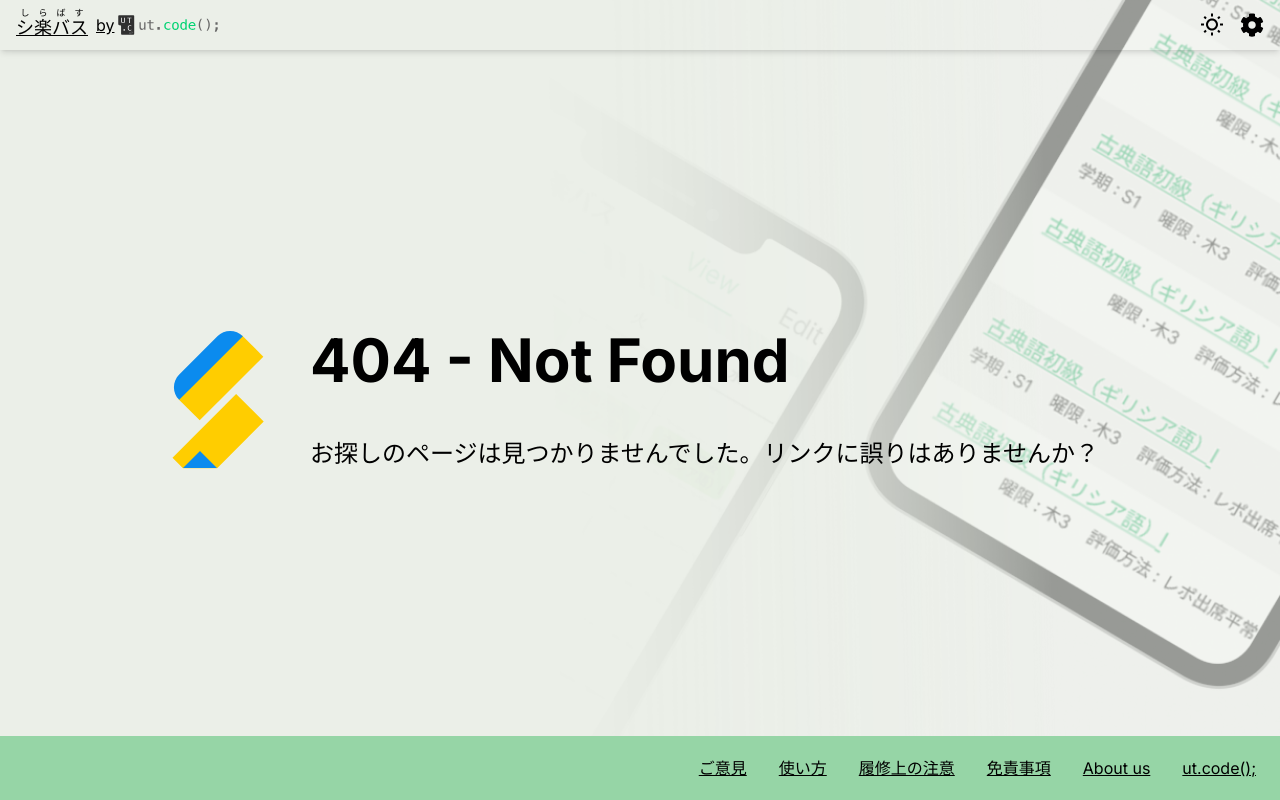
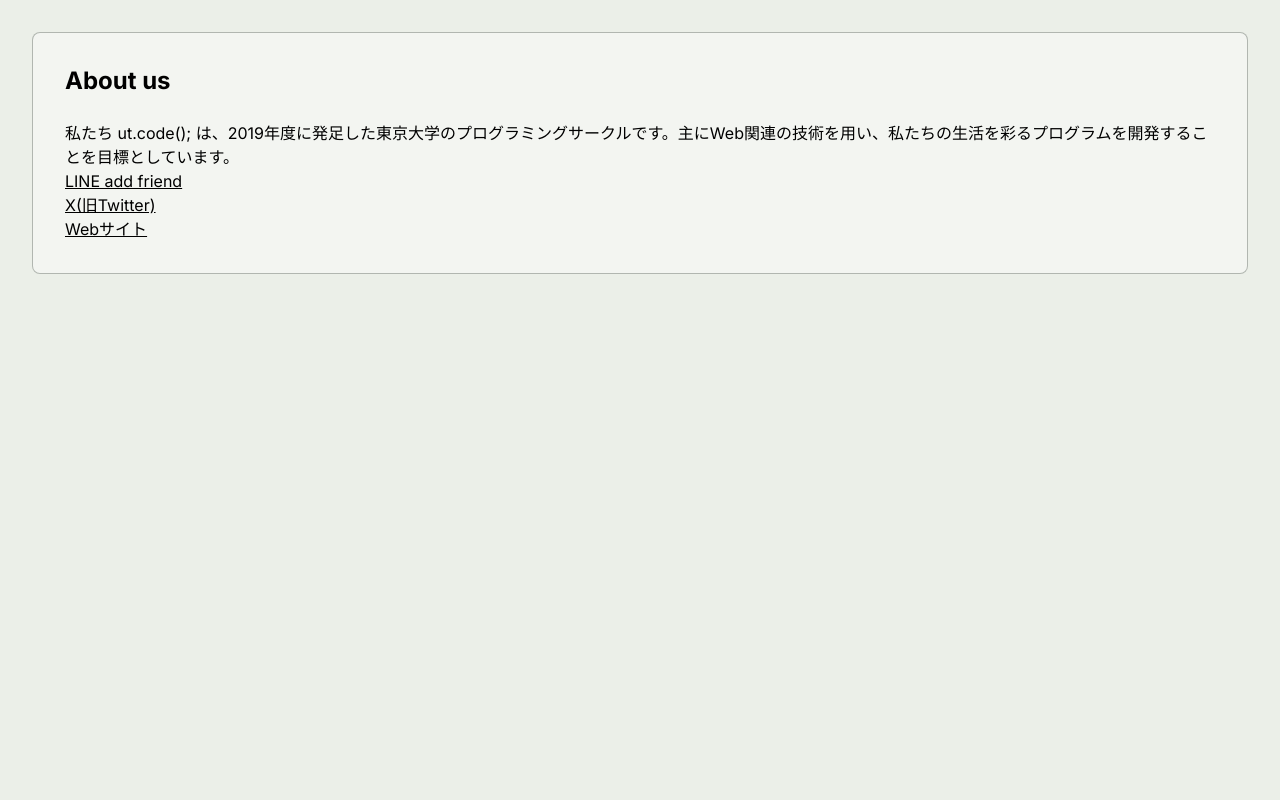
Before and after one commit to ut-code/syllabus-next, a Next.js app: page /aboutus in a window 1280 px wide. Before the commit this address had no page. Built offline with nearby package versions, Linux system fonts and the light colour scheme.

Commit message:
AboutUs移行

```diff
--- /dev/null
+++ b/src/app/aboutus/page.tsx
@@ -0,0 +1,23 @@
+import React from "react";
+import { FaqItem, HowToUseItem } from "../how-to-use/HowToUseItem";
+
+const Blue: React.FC<{ children: string }> = ({ children }) => {
+  return <span className="text-tertiary">{children}</span>;
+};
+
+const AboutUs: React.FC = () => {
+  return (
+    <>
+      <HowToUseItem title="About us">
+        私たち ut.code(); は、2019年度に発足した東京大学のプログラミングサークルです。主にWeb関連の技術を用い、私たちの生活を彩るプログラムを開発することを目標としています。
+        <br/>
+        <a href="https://line.me/R/ti/p/%40nlr3843e">LINE add friend</a>
+        <br/>
+        <a href="https://twitter.com/utokyo_code">X(旧Twitter)</a>
+        <br/>
+        <a href="https://utcode.net">Webサイト</a>
+      </HowToUseItem>
+    </>
+  );
+};
+export default AboutUs;
--- a/src/app/components/Footer/index.tsx
+++ b/src/app/components/Footer/index.tsx
@@ -36,7 +36,7 @@ export default function Footer() {
           免責事項
         </Link>
         <Link
-          href="#"
+          href="/aboutus"
           className="hover:bg-surface-variant hover:text-white px-2 py-1 rounded transition duration-200"
         >
           About us
```
